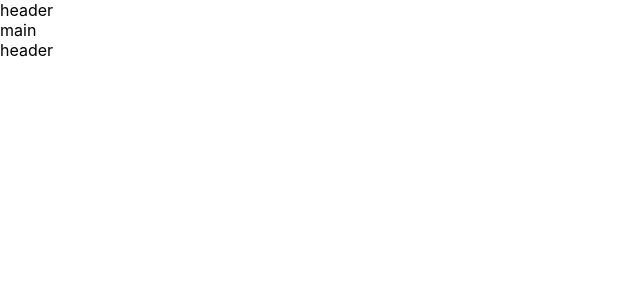
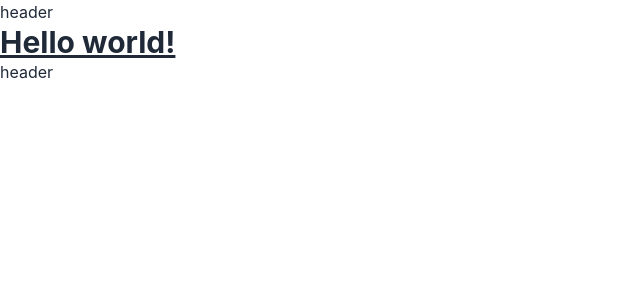
Before and after one commit to wollllll/next_touring_app, a Next.js app: page / in a window 1280 px wide. Shown: the top 300 px of the page, without its empty margins (0-640 px from the left). Built offline with nearby package versions, Linux system fonts and the light colour scheme.

Commit message:
install tailwind

```diff
--- a/package.json
+++ b/package.json
@@ -14,7 +14,11 @@
     "react-dom": "18.2.0"
   },
   "devDependencies": {
+    "autoprefixer": "^10.4.7",
+    "daisyui": "^2.19.0",
     "eslint": "8.19.0",
-    "eslint-config-next": "12.2.2"
+    "eslint-config-next": "12.2.2",
+    "postcss": "^8.4.14",
+    "tailwindcss": "^3.1.6"
   }
 }
--- a/pages/index.js
+++ b/pages/index.js
@@ -3,7 +3,9 @@
 export default function Home() {
   return (
     <Base>
-      main
+        <h1 className="text-3xl font-bold underline">
+            Hello world!
+        </h1>
     </Base>
   )
 }
--- /dev/null
+++ b/postcss.config.js
@@ -0,0 +1,6 @@
+module.exports = {
+  plugins: {
+    tailwindcss: {},
+    autoprefixer: {},
+  },
+}
--- a/styles/globals.css
+++ b/styles/globals.css
@@ -1,3 +1,7 @@
+@tailwind base;
+@tailwind components;
+@tailwind utilities;
+
 html,
 body {
   padding: 0;
--- /dev/null
+++ b/tailwind.config.js
@@ -0,0 +1,11 @@
+/** @type {import('tailwindcss').Config} */
+module.exports = {
+  content: [
+    "./pages/**/*.{js,ts,jsx,tsx}",
+    "./components/**/*.{js,ts,jsx,tsx}",
+  ],
+  theme: {
+    extend: {},
+  },
+  plugins: [require("daisyui")],
+}
```
Also changed, not shown: 1 other file (tests, documents, lock files or other folders).
